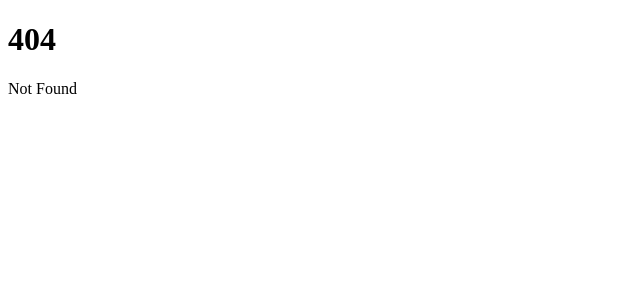
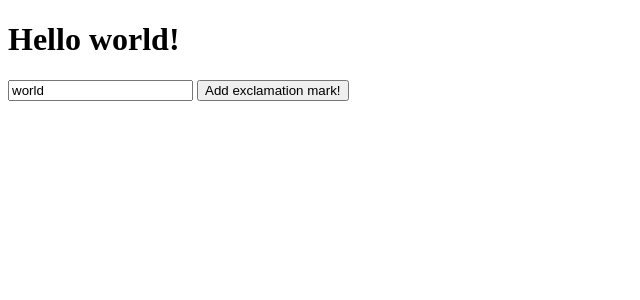
Before and after one commit to adobbs/learn-svelte, a SvelteKit app: page /stores/binding in a window 1280 px wide. Before the commit this address had no page. Shown: the top 300 px of the page, without its empty margins (0-640 px from the left). Built offline with nearby package versions, Linux system fonts and the light colour scheme.

Commit message:
Add store binding example

```diff
--- a/src/components/stores/stores.js
+++ b/src/components/stores/stores.js
@@ -39,3 +39,9 @@
 }
 
 export const customCount = createCount();
+
+// Store bindings
+
+export const name = writable('world');
+
+export const greeting = derived(name, ($name) => `Hello ${$name}!`);
--- /dev/null
+++ b/src/routes/stores/binding/+page.svelte
@@ -0,0 +1,10 @@
+<script>
+	import { name, greeting } from '../../../components/stores/stores.js';
+</script>
+
+<h1>{$greeting}</h1>
+<input bind:value={$name} />
+
+<button on:click={() => $name += '!'}>
+	Add exclamation mark!
+</button>
```
